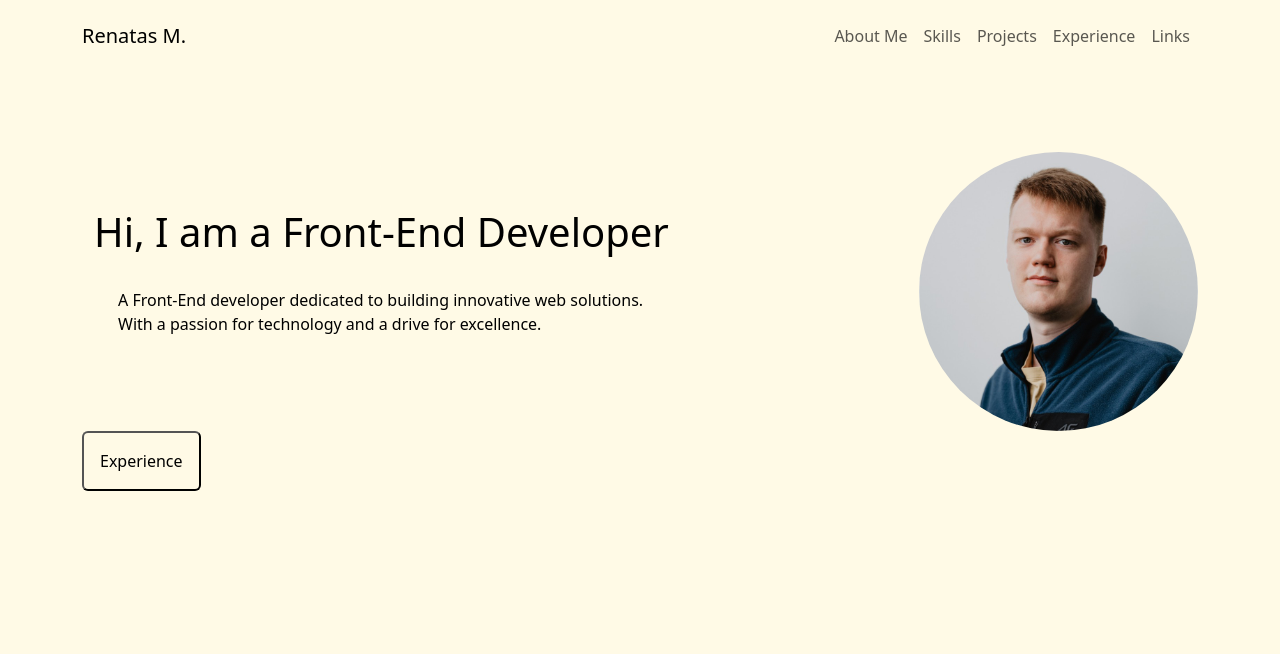
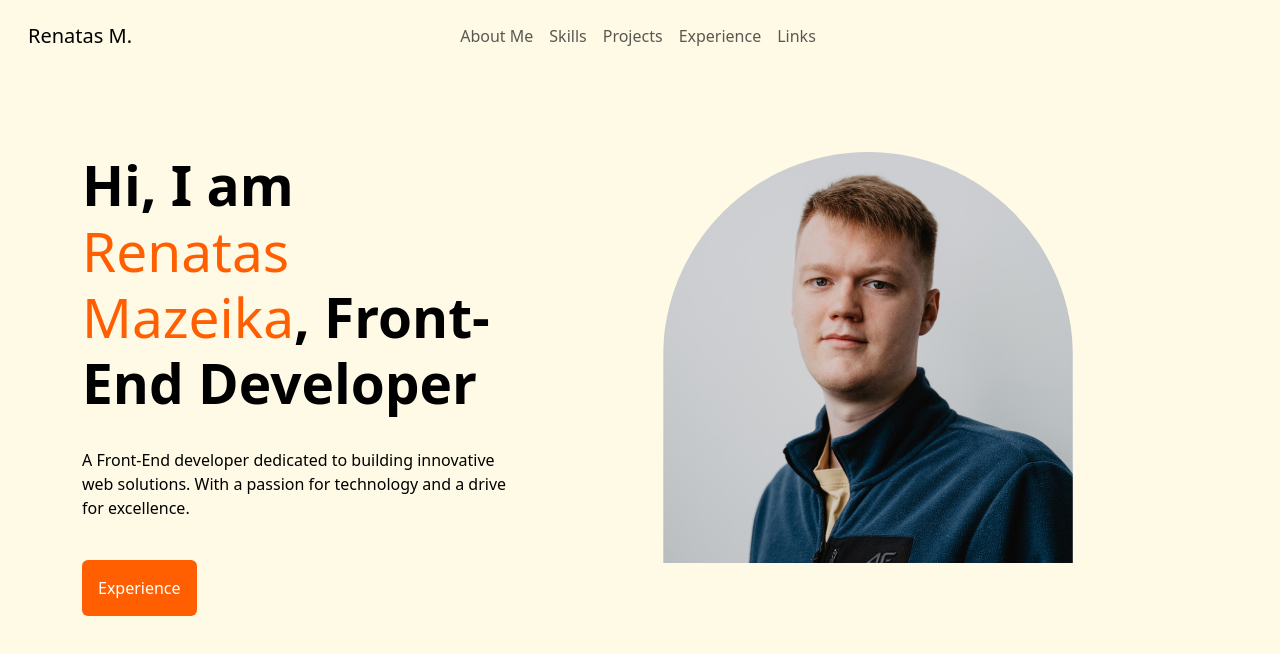
Before and after one commit to mazeikaa/Personal-portfolio-website, a plain HTML site: page index.html in a window 1280 px wide. Drawn offline with nearby package versions, Linux system fonts and the light colour scheme.

Commit message:
added more styling

```diff
--- a/index.html
+++ b/index.html
@@ -17,10 +17,10 @@
   <body>
     <!-- NAVBAR-->
     <nav class="navbar navbar-expand-lg pb-5 pt-3">
-      <div class="container">
-        <a href="#" class="navbar-brand">Renatas M.</a>
+      <div class="container justify-content-center m-0">
+        <a href="#" class="navbar-brand mx-3">Renatas M.</a>
         <div class="collapse navbar-collapse" id="navmenu">
-          <ul class="navbar-nav ms-auto">
+          <ul class="navbar-nav mx-auto">
             <li class="nav-item">
               <a href="#about-me" class="nav-link">About Me</a>
             </li>
@@ -43,31 +43,40 @@
 
     <!-- MAIN SECTION -->
     <section class="text-black p-5 text-center text-sm-start">
-      <div class="container">
-        <div class="d-sm-flex align-items-center justify-content-between">
-          <div class="container">
-            <h1 class="">
-              Hi, I am a <span class="">Front-End Developer</span>
+      <div class="container p-0">
+        <div class="d-sm-flex align-items-left justify-content-between">
+          <div class="container w-75">
+            <h1 class="name w-75 fw-bold">
+              Hi, I am
+              <span>Renatas Mazeika</span>, Front-End Developer
             </h1>
-            <p class="p-4 w-75">
+            <p class="py-4 fw-light w-75 lh-base">
               A Front-End developer dedicated to building innovative web
               solutions. With a passion for technology and a drive for
               excellence.
             </p>
+            <div class="w-50">
+              <a href="http://127.0.0.1:5501/index.html#experience">
+                <button
+                  style="background-color: #ff5f00"
+                  class="p-3 rounded border-0 text-white"
+                >
+                  Experience
+                </button>
+              </a>
+            </div>
           </div>
-          <img
-            class="img-fluid w-25 rounded-circle"
-            src="images/renatas.jpeg"
-            alt="Renatas"
-          />
-        </div>
-        <div>
-          <a href="http://127.0.0.1:5501/index.html#experience">
-            <button class="p-3 rounded">Experience</button></a
-          >
+          <div class="">
+            <img
+              class="img-fluid w-75 rounded-top-circle"
+              src="images/renatas.jpeg"
+              alt="Renatas"
+            />
+          </div>
         </div>
       </div>
     </section>
+
     <script src="https://cdn.jsdelivr.net/npm/bootstrap@5.3.3/dist/js/bootstrap.min.js"></script>
   </body>
 </html>
--- a/stlyes.css
+++ b/stlyes.css
@@ -1,3 +1,16 @@
 * {
   background-color: #fffae6;
 }
+
+.name {
+  font-size: 55px;
+}
+
+span {
+  font-weight: 100;
+}
+
+span,
+h1 {
+  color: #ff5f00;
+}
```
